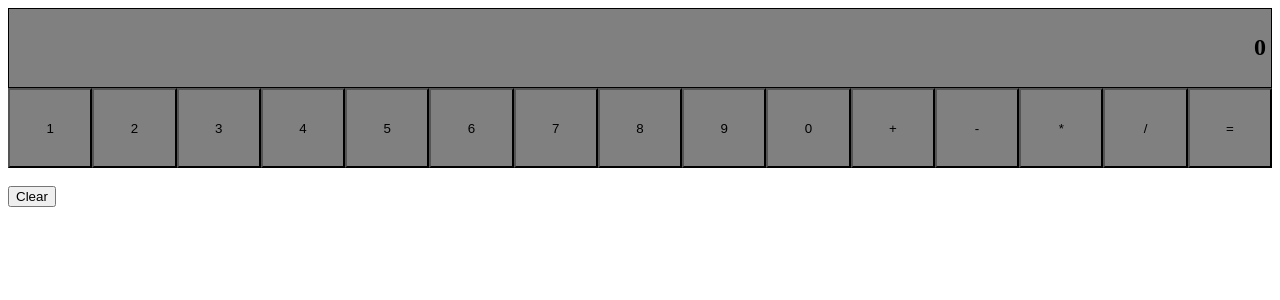
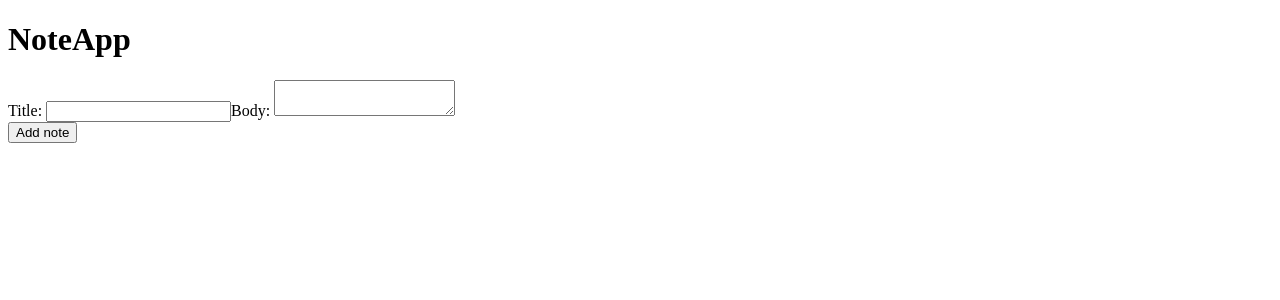
Before and after one commit to ash15khng/react-l1-app, a React (Create React App) app: page / in a window 1280 px wide. Shown: the top 300 px of the page. Built offline with nearby package versions, Linux system fonts and the light colour scheme.

Commit message:
Created and did stuff with NoteApp.js

```diff
--- /dev/null
+++ b/src/NoteApp.js
@@ -0,0 +1,70 @@
+import React, {useState, useEffect} from "react";
+
+const Note = ({title, body}) => {
+  return (
+    <div>
+      <h2>{title}</h2>
+      <p>{body}</p>
+      <br/>
+
+    </div>
+  );
+}
+
+const NoteApp = () => {
+  let [title, setTitle] = useState("");
+  let [body, setBody] = useState("");
+  let [notes, setNotes] = useState([]);
+
+  function titleChange(e) {
+    setTitle(e.target.value);
+  }
+  function bodyChange(e) {
+    setBody(e.target.value);
+  }
+  function addNote(e) {
+    e.preventDefault();
+    setNotes([...notes, { // spread operator
+      title, body
+    }]);
+    console.log(notes);
+  }
+  function removeNote(index) {
+    return () => {
+      setNotes(notes.filter(note => note.index !== index));
+    }
+  }
+
+  useEffect(() => {
+    console.log(notes);
+  }, [notes]); // only runs when notes changes not when anything changes
+
+  return (
+    <div>
+      <h1>NoteApp</h1>
+      <form onSubmit={addNote}>
+        <label>Title: </label>
+        <input type="text" value={title} onChange={titleChange}></input>
+        <label>Body: </label>
+        <textarea value={body} onChange={bodyChange}></textarea>
+        <br />
+        <button>Add note</button>
+      </form>
+
+      <div>
+        {
+          notes.map((note, index, arr) => {
+            return (
+            <div key={index}>
+              <Note title={note.title} body={note.body} />
+              <button onClick={removeNote(index)}>Remove note</button>
+            </div>
+            )
+          })
+        }
+      </div>
+    </div>
+  );
+}
+
+export default NoteApp;
```
Also changed, not shown: src/index.js (+5 -3 lines).
